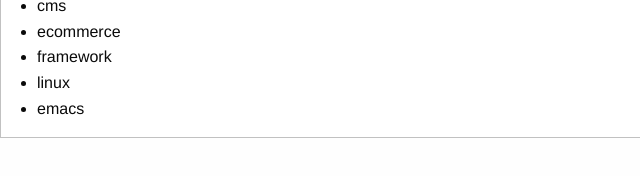
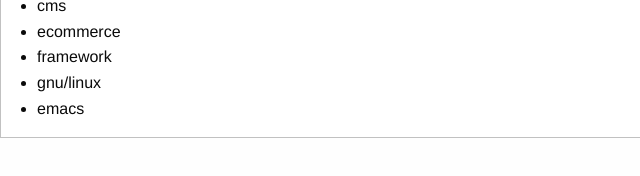
Before and after one commit to multinaute/portfolio, a website: page index.html in a window 1280 px wide. Shown: the part 240-416 px from the top of the page, 0-640 px from the left. Drawn offline with nearby package versions, Linux system fonts and the light colour scheme.

Commit message:
Update index.html

```diff
--- a/index.html
+++ b/index.html
@@ -25,7 +25,7 @@
 	    <li>cms</li>
 	    <li>ecommerce</li>
 	    <li>framework</li>
-	    <li>linux</li>
+	    <li>gnu/linux</li>
 	    <li>emacs</li>
           </ul>
           </div>
```
